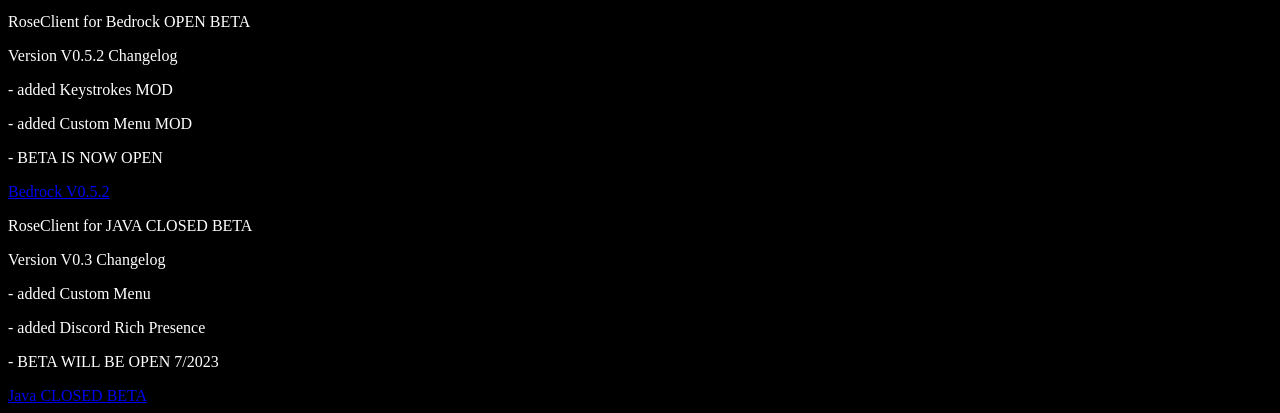
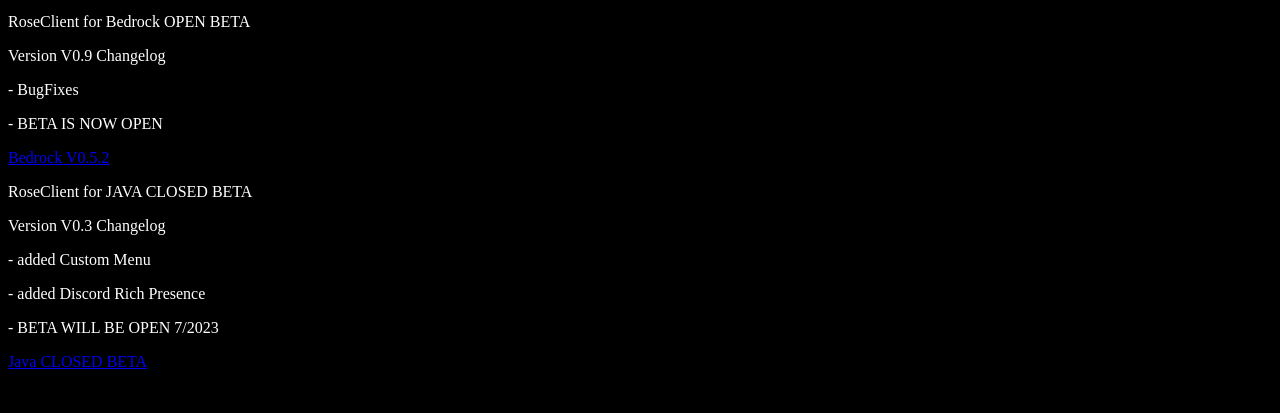
Before and after one commit to ItsKajro/RoseClient, a plain HTML site: page download.html in a window 1280 px wide. Shown: the part 529-942 px from the top of the page. After the commit the page ends 908 px from the top, so only its background shows below. Drawn offline with Linux system fonts and the light colour scheme.

Commit message:
Update download.html

```diff
--- a/download.html
+++ b/download.html
@@ -35,9 +35,8 @@
 
 
       <p style="background-color:black;color:white;">RoseClient for Bedrock OPEN BETA</p>
-      <p style="background-color:black;color:white;">Version V0.5.2 Changelog</p>
-      <p style="background-color:black;color:white;">- added Keystrokes MOD</p>
-      <p style="background-color:black;color:white;">- added Custom Menu MOD</p>
+      <p style="background-color:black;color:white;">Version V0.9 Changelog</p>
+      <p style="background-color:black;color:white;">- BugFixes </p>
       <p style="background-color:black;color:white;">- BETA IS NOW OPEN</p>
       <a href="RoseClient.mcaddon" download class="download-button">Bedrock V0.5.2</a>
       <p style="background-color:black;color:white;">   </p>
```
